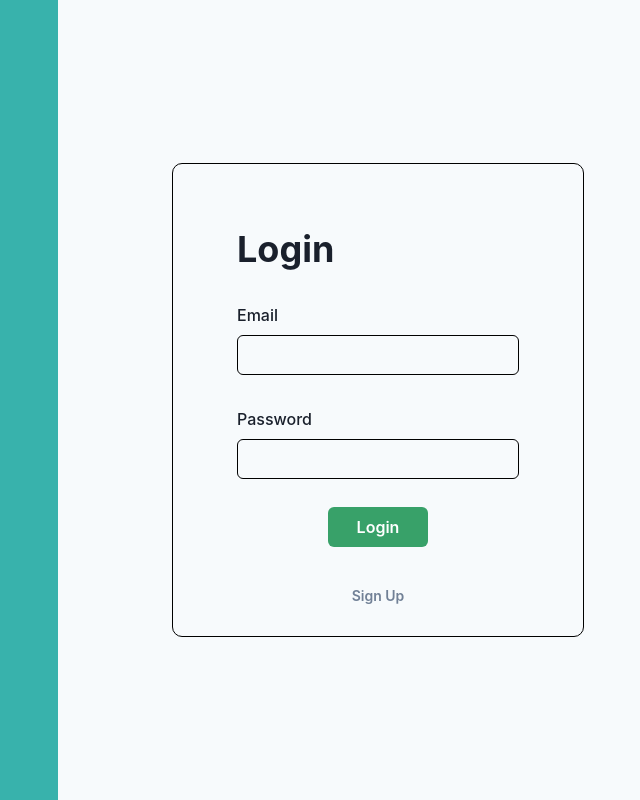
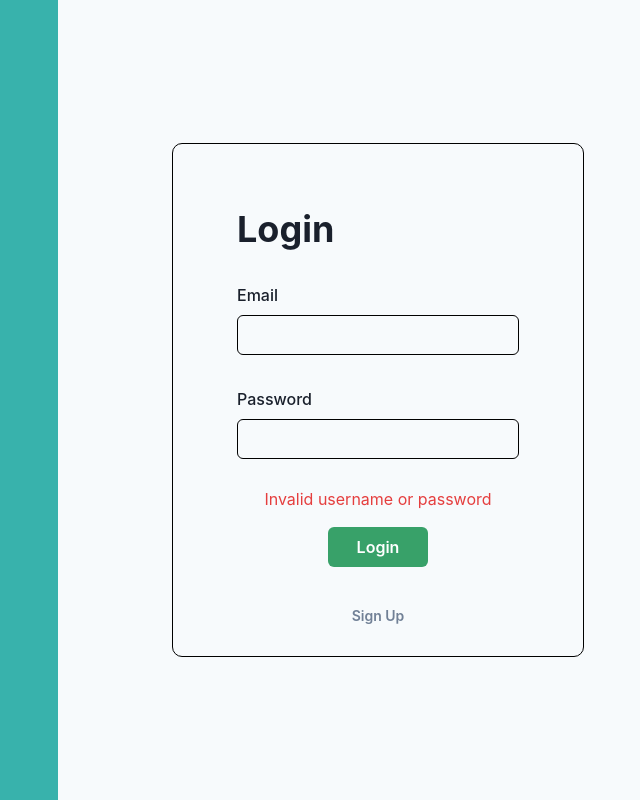
Before and after one commit to khaiee0811/expense-tracker, a Next.js app in the folder expense-tracker/: page /login in a window 1280 px wide. Both pictures are taken after a click on the button "Login". Shown: the whole page, without its empty margins (582-1222 px from the left). Built offline with nearby package versions, Linux system fonts and the light colour scheme.

Commit message:
Implemented error display if user credentials are invalid

```diff
--- a/expense-tracker/src/pages/login.tsx
+++ b/expense-tracker/src/pages/login.tsx
@@ -9,6 +9,7 @@ import {
     FormControl,
     FormLabel,
     Button,
+    Text,
 } from "@chakra-ui/react"
 
 export default function Login() {
@@ -61,6 +62,11 @@ export default function Login() {
                         required
                         mb={7}
                     />
+                    {error && (
+                    <Text color="red.500" mb={4} textAlign="center">
+                        {error}
+                    </Text>
+                    )}
                     <Flex justify="center" mb={10}>
                         <Button width="100px" colorScheme="green" onClick={handleSubmit}>Login</Button>
                     </Flex>
```
